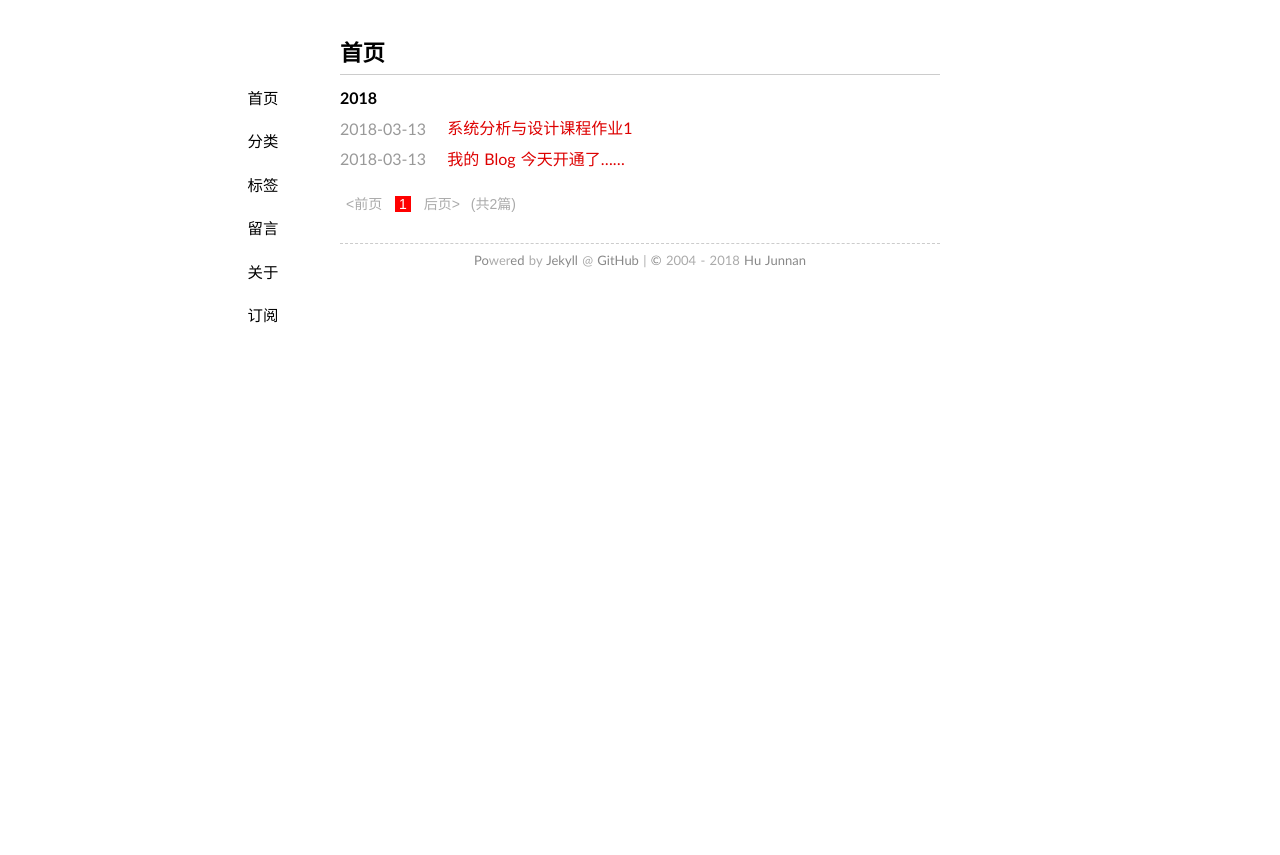
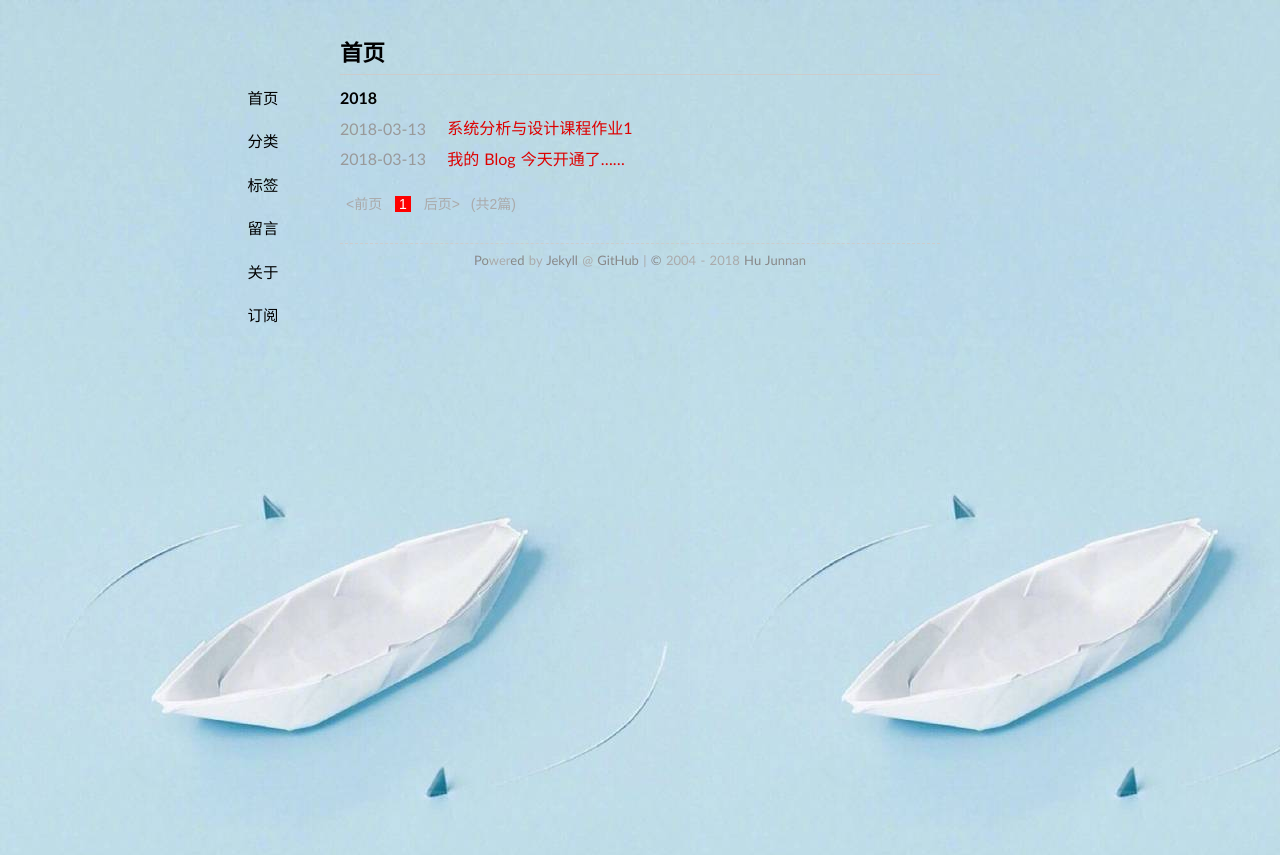
Before and after one commit to hujunnan/hujunnan.github.io, a Jekyll site: the page built from index.html, in a window 1280 px wide. Shown: the top 855 px of the page. Built offline with Jekyll 4.4.1, drawn with Linux system fonts in a browser that asks for light colours; the list of posts is cut into pages by our own code.

Commit message:
bg-change

```diff
--- a/media/css/style.css
+++ b/media/css/style.css
@@ -14,7 +14,7 @@
 @import url(http://fonts.googleapis.com/css?family=Electrolize);
 @import url(http://fonts.googleapis.com/css?family=Cuprum);
 */
-body{font-size:14px;word-spacing:1px;
+body{background-image: url("../pic/bg.jpg");font-size:14px;word-spacing:1px;
 	margin-left:auto;
 margin-right:auto;
 	font-family:"Galdeano","Hiragino Sans GB","Microsoft YaHei",Trebuchet,"Trebuchet MS",Tahoma,"Lucida Grande","Lucida Sans Unicode",Verdana,sans-serif;color:#000000;background-color:#ffffff;}
```
Also changed, not shown: media/pic/bg.jpg (added).
